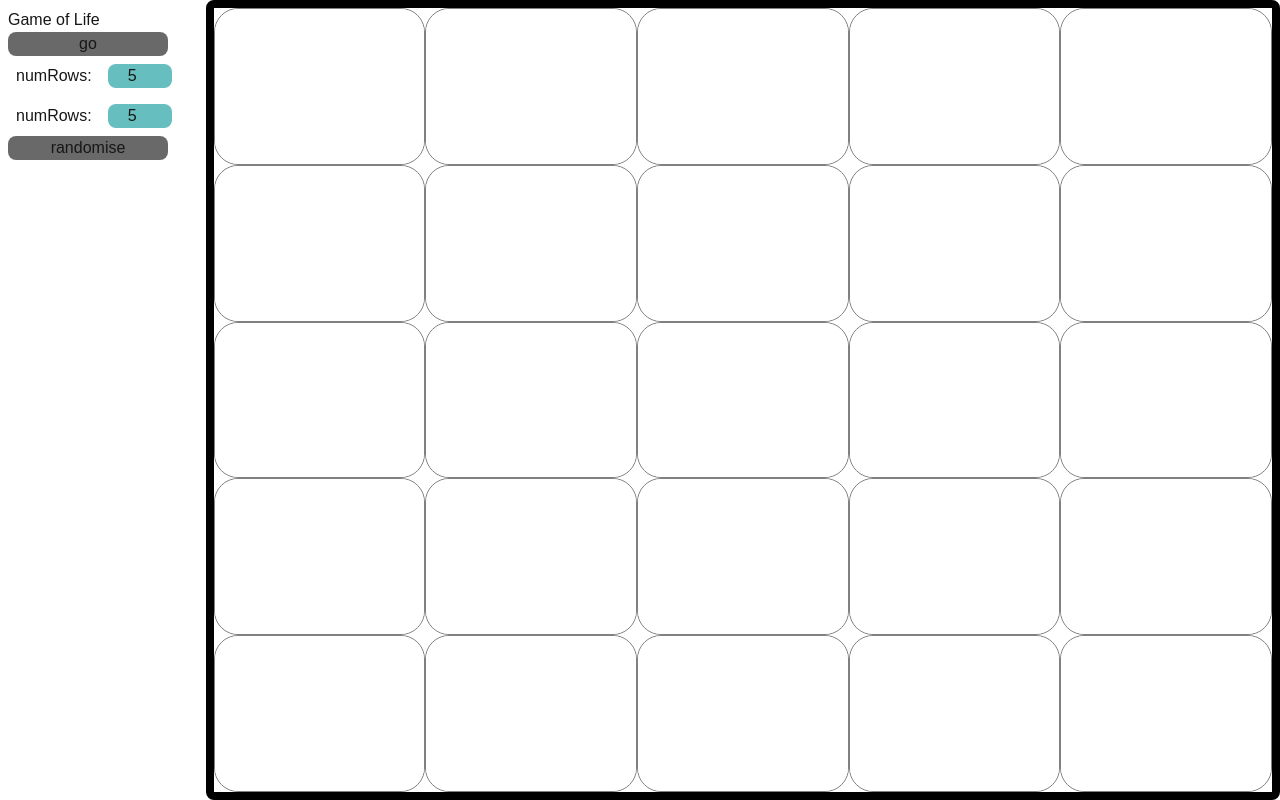
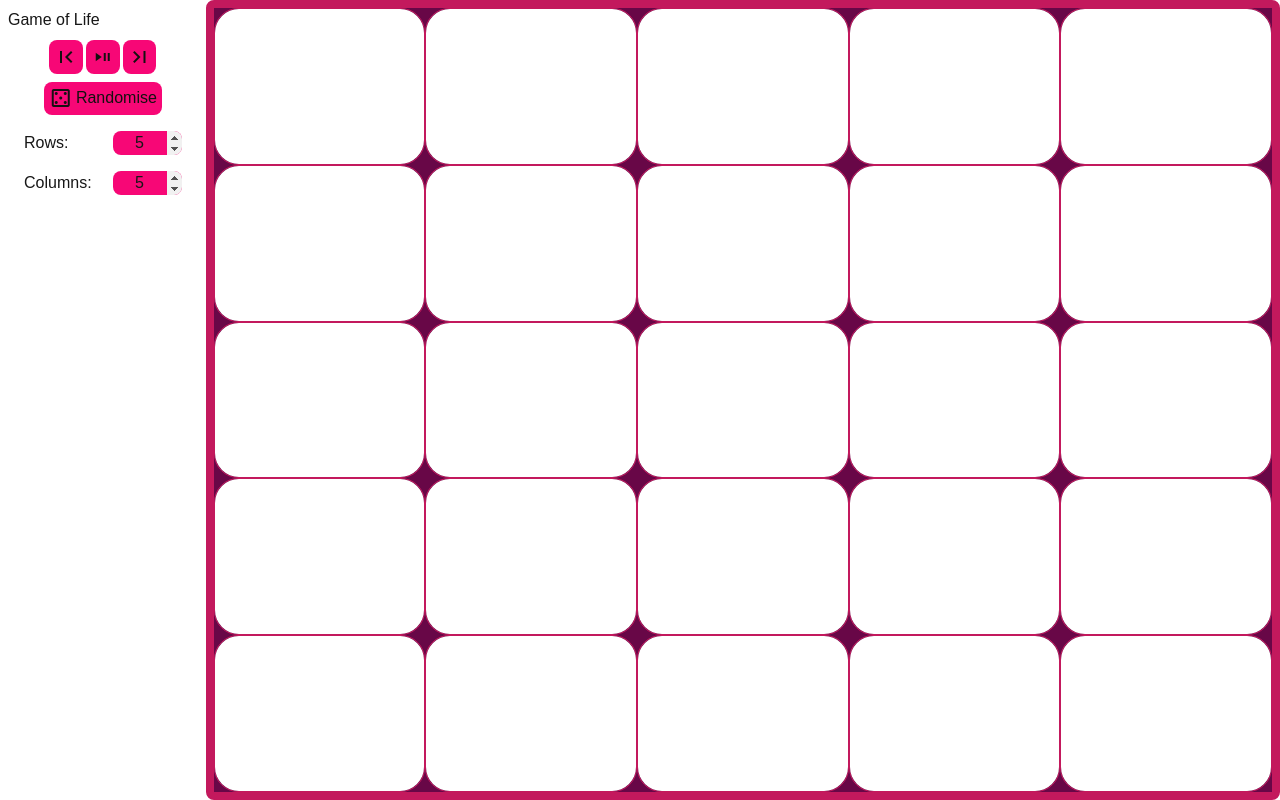
Before and after one commit to Pjstilwell/PersonalSite, a Next.js app in the folder still-peter/: page / in a window 1280 px wide. Built offline with nearby package versions, Linux system fonts and the light colour scheme.

Commit message:
Added a bit of colour, sass, and UI

```diff
--- a/still-peter/src/app/components/controls.tsx
+++ b/still-peter/src/app/components/controls.tsx
@@ -3,20 +3,39 @@ export default function Controls(props: any) {
     <div className="control-wrapper">
       <h1 className="title">Game of Life</h1>
       <div className="settings-wrapper">
-          <button onClick={() => props.goClicked()}>go</button>
-          <div className="flexSetting">
-            <p>numRows:</p>
+        <div className="scrub-wrapper">
+          <button>
+            <span className="material-symbols-outlined">first_page</span>
+          </button>
+          <button>
+            <span className="material-symbols-outlined">play_pause</span>
+          </button>
+          <button onClick={() => props.goClicked()}>
+            <span className="material-symbols-outlined">last_page</span>
+          </button>
+        </div>
+        <div className="randomise-wrapper">
+          <button onClick={() => props.randomise()}>
+            <span className="material-symbols-outlined casino-logo-spacing">
+              casino
+            </span>
+            Randomise
+          </button>
+        </div>
+
+        <div className="row-col-controls-wrapper">
+          <p id="row-para">Rows:</p>
           <input
+            id="row-input"
             type="number"
             min={0}
             max={100}
             value={props.numRows}
             onChange={(e) => props.numRowsChanged(e.target.value)}
           ></input>
-          </div>
-          <div className="flexSetting">
-            <p>numRows:</p>
+          <p id="col-para">Columns:</p>
           <input
+            id="col-input"
             type="number"
             min={0}
             max={100}
@@ -25,8 +44,6 @@ export default function Controls(props: any) {
           ></input>
         </div>
       </div>
-
-        <button onClick={() => props.randomise()}>randomise</button>
     </div>
   );
 }
--- a/still-peter/src/app/components/square.tsx
+++ b/still-peter/src/app/components/square.tsx
@@ -15,11 +15,16 @@ export default function Square(props: any) {
     props.squareClicked(props.squareIndexRow, props.squareIndexCol, newVal);
   }
 
+  const stateClass = squareState ? "square-on" : "square-off";
+
   return (
-      <div className="square-wrapper" key={props.squareKey} style={{ width: `calc(100% / ${props.numCols})`}}>
+    <div
+      className="square-wrapper"
+      key={props.squareKey}
+      style={{ width: `calc(100% / ${props.numCols})` }}
+    >
       <button
-          className="square-button"
-          style={{ backgroundColor: squareState ? "black" : "white" }}
+        className={"square-button " + stateClass}
         onClick={() => {
           squareClicked();
         }}
--- /dev/null
+++ b/still-peter/src/app/globalicons.css
@@ -0,0 +1,5 @@
+@import url('https://fonts.googleapis.com/css2?family=Material+Symbols+Outlined');
+
+.material-symbols-outlined {
+  font-variation-settings: "FILL" 0, "wght" 400, "GRAD" 0, "opsz" 24;
+}
--- a/still-peter/src/app/globals.css
+++ b/still-peter/src/app/globals.scss
@@ -6,6 +6,11 @@
   --background: #ffffff;
   --foreground: #171717;
 }
+
+$cp-1: #141010;
+$cp-2: #680747;
+$cp-3: #c3195d;
+$cp-4: #f70776;
 
 body {
   color: var(--foreground);
@@ -30,10 +35,15 @@ body {
 }
 
 button {
-  width: 10rem;
+  width: fit-content;
   text-align: center;
-  background-color: dimgray;
+  background-color: $cp-4;
+  color: $cp-1;
   border-radius: 0.5rem;
+  display: flex;
+  align-items: center;
+  justify-content: center;
+  padding: 0.3rem;
 }
 
 p {
@@ -41,7 +51,7 @@ p {
 }
 
 input {
-  background-color: rgb(103, 190, 190);
+  background-color: $cp-4;
   text-align: center;
   border-radius: 0.5rem;
   margin: 0.5rem;
@@ -55,13 +65,14 @@ input {
 
 .page-wrapper {
   border-radius: 0.5rem;
-  border-color: black;
+  border-color: $cp-3;
   border-width: 0.5rem;
   width: 85%;
   height: 100%;
 }
 
 .grid-wrapper {
+  background-color: $cp-2;
   display: flex;
   height: calc(100% / 5);
   width: 100%;
@@ -73,7 +84,7 @@ input {
 }
 
 .square-wrapper {
-  border-color: grey;
+  border-color: $cp-3;
   border-width: 0.01rem;
   border-radius: 1.5rem;
   width: calc(100% / 5);
@@ -90,6 +101,61 @@ input {
   cursor: pointer;
 }
 
-.flexSetting {
+.randomise-wrapper {
   display: flex;
+  align-items: center;
+  justify-content: center;
+  margin: 0.5rem;
 }
+
+.scrub-wrapper {
+  margin: 0.5rem;
+  display: flex;
+  align-items: center;
+  justify-content: center;
+  gap: 0.2rem;
+}
+
+.casino-logo-spacing {
+  margin-right: 0.2rem;
+}
+
+.row-col-controls-wrapper {
+  margin: 0.5rem;
+  display: grid;
+  grid-template-columns: 2;
+  grid-template-rows: 2;
+}
+
+#row-para {
+  grid-row: 1;
+  grid-column: 1;
+}
+
+#row-input {
+  grid-row: 1;
+  grid-column: 2;
+}
+
+#col-para {
+  grid-row: 2;
+  grid-column: 1;
+}
+
+#col-input {
+  grid-row: 2;
+  grid-column: 2;
+}
+
+input[type="number"]::-webkit-inner-spin-button,
+input[type="number"]::-webkit-outer-spin-button {
+  opacity: 1;
+}
+
+.square-on {
+  background-color: $cp-2;
+}
+
+.square-off {
+  background-color: white;
+}
--- a/still-peter/src/app/layout.tsx
+++ b/still-peter/src/app/layout.tsx
@@ -1,6 +1,7 @@
 import type { Metadata } from "next";
 import localFont from "next/font/local";
-import "./globals.css";
+import "./globals.scss";
+import "./globalicons.css";
 
 const geistSans = localFont({
   src: "./fonts/GeistVF.woff",
```
Also changed, not shown: still-peter/package.json (+5 -4 lines), 1 other file (tests, documents, lock files or other folders). Lines whose indentation alone changed are shown as unchanged.
